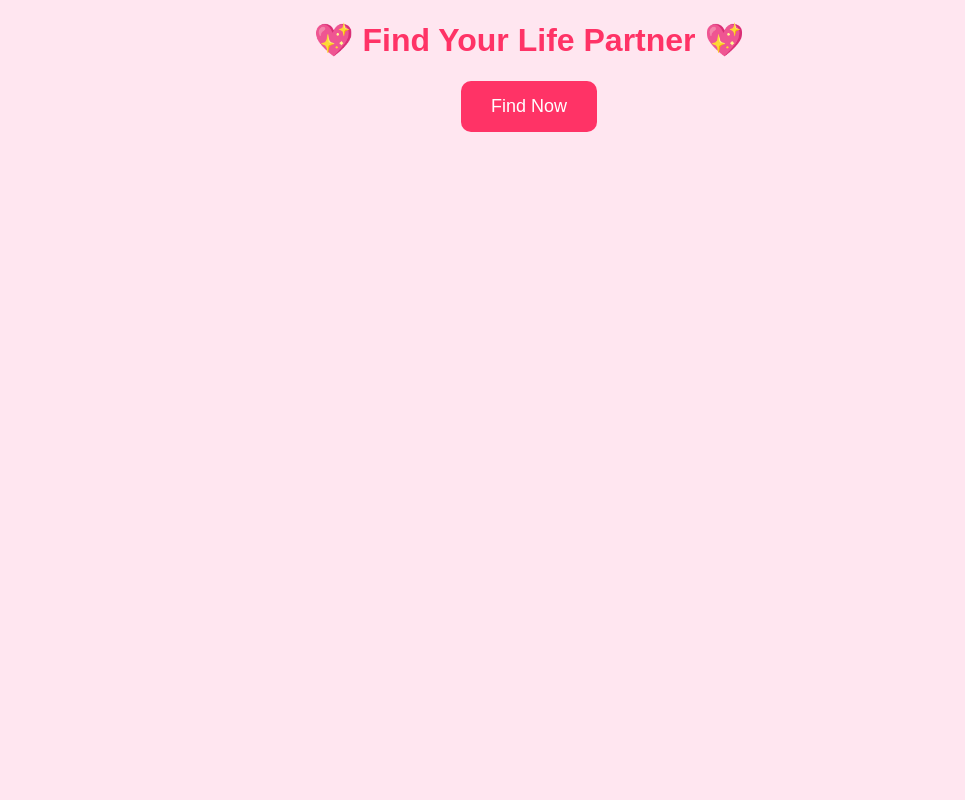
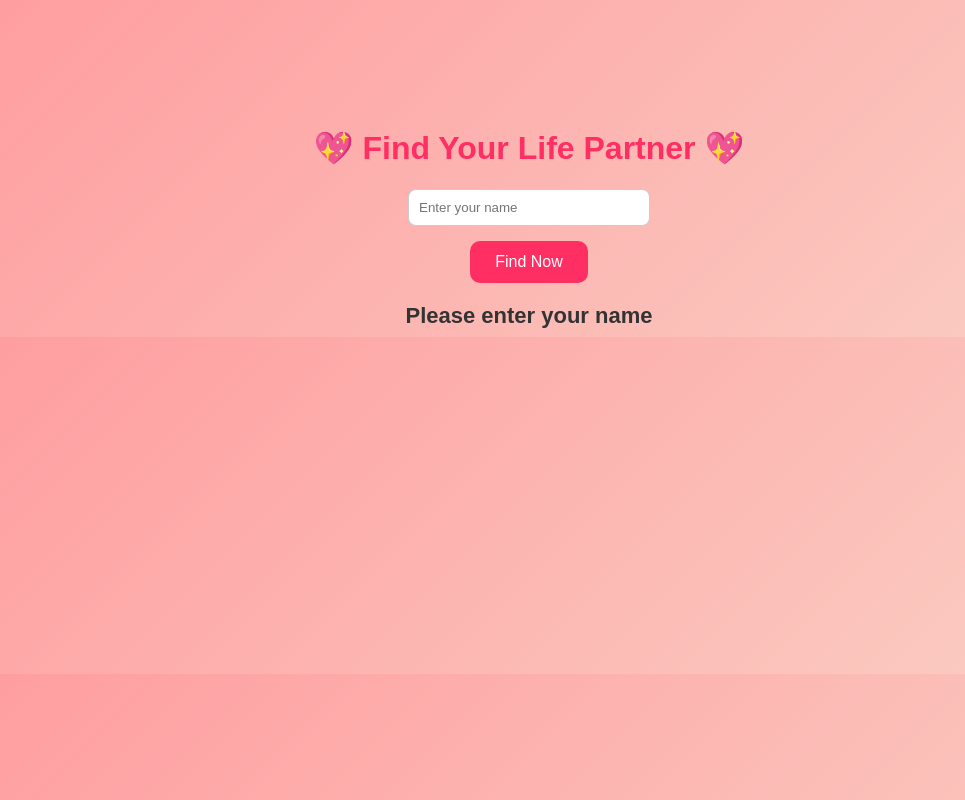
Before and after one commit to kousikcreativestudio/life-partner-app, a plain HTML site: page index.html in a window 1280 px wide. Both pictures are taken after a click on the button "Find Now". Shown: the whole page, without its empty margins (111-1076 px from the left). Drawn offline with Linux system fonts and the light colour scheme; no server answers.

Commit message:
Update index.html

```diff
--- a/index.html
+++ b/index.html
@@ -1,57 +1,108 @@
 <!DOCTYPE html>
 <html>
 <head>
-  <title>Find Your Life Partner 😍</title>
+  <title>Find Your Life Partner ❤️</title>
+
   <style>
-    body { text-align:center; font-family:sans-serif; background:#ffe6f0; }
-    h1 { color:#ff3366; }
+    body {
+      background: linear-gradient(135deg, #ff9a9e, #fad0c4);
+      font-family: Arial;
+      text-align: center;
+      padding-top: 100px;
+    }
+
+    h1 {
+      color: #ff2e63;
+    }
+
+    input {
+      padding: 10px;
+      width: 220px;
+      border-radius: 8px;
+      border: 1px solid #ccc;
+      margin-bottom: 15px;
+    }
+
     button {
-      padding: 15px 30px;
-      font-size: 18px;
-      background:#ff3366;
-      color:white;
-      border:none;
-      border-radius:10px;
-      cursor:pointer;
+      background-color: #ff2e63;
+      color: white;
+      padding: 12px 25px;
+      border: none;
+      border-radius: 10px;
+      cursor: pointer;
+      font-size: 16px;
     }
+
     #result {
-      margin-top:20px;
-      font-size:30px;
-      color:#333;
+      margin-top: 20px;
+      font-size: 22px;
+      font-weight: bold;
+      color: #333;
     }
   </style>
 </head>
+
 <body>
 
-<h1>💖 Find Your Life Partner 💖</h1>
+  <h1>💖 Find Your Life Partner 💖</h1>
 
-<button onclick="getPartner()">Find Now</button>
+  <!-- NAME INPUT -->
+  <input type="text" id="username" placeholder="Enter your name" /><br>
 
-<h2 id="result"></h2>
+  <!-- BUTTON -->
+  <button onclick="findPartner()">Find Now</button>
 
-<!-- Firebase SDK -->
-<script src="https://www.gstatic.com/firebasejs/10.7.1/firebase-app-compat.js"></script>
-<script src="https://www.gstatic.com/firebasejs/10.7.1/firebase-firestore-compat.js"></script>
+  <!-- RESULT -->
+  <div id="result"></div>
 
-<script>
-  const firebaseConfig = {
-    apiKey: "YOUR_API_KEY",
-    authDomain: "YOUR_PROJECT.firebaseapp.com",
-    projectId: "YOUR_PROJECT_ID"
-  };
+  <!-- FIREBASE + LOGIC -->
+  <script type="module">
+    import { initializeApp } from "https://www.gstatic.com/firebasejs/10.12.2/firebase-app.js";
+    import { getFirestore, collection, getDocs } from "https://www.gstatic.com/firebasejs/10.12.2/firebase-firestore.js";
 
-  firebase.initializeApp(firebaseConfig);
-  const db = firebase.firestore();
+    const firebaseConfig = {
+      apiKey: "PASTE_YOUR_API_KEY",
+      authDomain: "life-partner-app.firebaseapp.com",
+      projectId: "life-partner-app",
+      storageBucket: "life-partner-app.appspot.com",
+      messagingSenderId: "376129371589",
+      appId: "PASTE_YOUR_APP_ID"
+    };
 
-  async function getPartner() {
-    const snapshot = await db.collection("users").get();
-    const users = snapshot.docs.map(doc => doc.data().name);
+    const app = initializeApp(firebaseConfig);
+    const db = getFirestore(app);
 
-    const random = users[Math.floor(Math.random() * users.length)];
+    async function findPartner() {
+      const userName = document.getElementById("username").value;
 
-    document.getElementById("result").innerText = random;
-  }
-</script>
+      if (userName === "") {
+        document.getElementById("result").innerText = "Please enter your name";
+        return;
+      }
+
+      const querySnapshot = await getDocs(collection(db, "names"));
+
+      let names = [];
+      querySnapshot.forEach((doc) => {
+        const data = doc.data();
+        if (data.name) {
+          names.push(data.name);
+        }
+      });
+
+      if (names.length === 0) {
+        document.getElementById("result").innerText = "No names found";
+        return;
+      }
+
+      const randomName = names[Math.floor(Math.random() * names.length)];
+
+      document.getElementById("result").innerText =
+        userName + " ❤️ " + randomName;
+    }
+
+    window.findPartner = findPartner;
+  </script>
 
 </body>
 </html>
```
